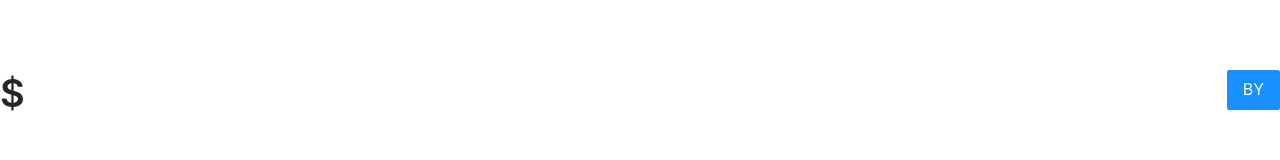
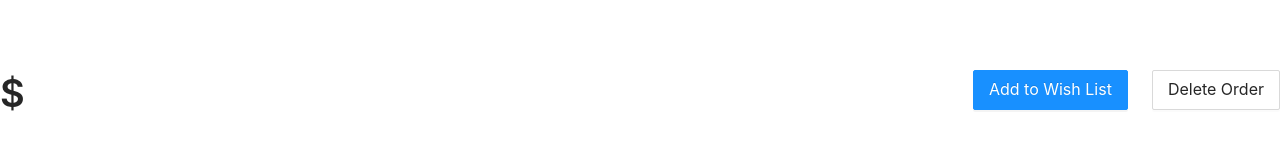
Before and after one commit to Maryna-Serhiichuk/shop-stripe, a React (Create React App) app in the folder front-end/: page /order/1 in a window 1280 px wide. Shown: the part 520-680 px from the top of the page. Built offline with nearby package versions, Linux system fonts and the light colour scheme; no server answers.

Commit message:
order: delete; success page

```diff
--- a/front-end/src/components/form/AddOrderForm.tsx
+++ b/front-end/src/components/form/AddOrderForm.tsx
@@ -1,9 +1,11 @@
 import { FC } from 'react'
-import { Col, Row, Form, Input, InputNumber, message, Upload, Button, Checkbox, Space } from 'antd'
-import { bookGenres, BookGenres } from "../../types/types"
+import { Form, Input, InputNumber, message, Upload, Button, Checkbox, Space } from 'antd'
+import { bookGenres } from "../../types/types"
 import { instance as axios } from "../../request/axios";
+import {useNavigate} from "react-router-dom";
 
 const AddOrderForm: FC = () => {
+	const navigation = useNavigate()
 	const separator = ', '
 
 	const props = {
@@ -25,7 +27,7 @@ const AddOrderForm: FC = () => {
 
 	const addBook = (value: any) => {
 		axios.post('books', ({...value, genres: value.genres.join(separator)}))
-			.then(res => console.log(res))
+			.then(res => res.data === 'Created' && navigation('/catalog'))
 			.catch(err => console.log(err))
 		console.log(value)
 	}
@@ -47,7 +49,7 @@ const AddOrderForm: FC = () => {
 				<Input placeholder={'Year'}/>
 			</Form.Item>
 			<Form.Item name={'price'}>
-				<Input placeholder={'Price'}/>
+				<InputNumber placeholder={'Price'}/>
 			</Form.Item>
 			<Form.Item name={'genres'}>
 				<Checkbox.Group options={bookGenres.map((genre, index) => ({ label: genre.charAt(0).toUpperCase() + genre.slice(1), value: genre, style: {width: '50%', marginRight: 0, padding: '2px 0'} }))} />
--- a/front-end/src/pages/index.tsx
+++ b/front-end/src/pages/index.tsx
@@ -9,6 +9,7 @@ const Catalog = lazy<FC>(() => import('./catalog'))
 const Order = lazy<FC>(() => import('./order'))
 const AddOrder = lazy<FC>(() => import('./add-order'))
 const ShoppingCart = lazy<FC>(() => import('./shopping-cart'))
+const Success = lazy<FC>(() => import('./success'))
 
 const routes: RouteObject[] = [
   {
@@ -35,6 +36,10 @@ const routes: RouteObject[] = [
       {
         element: <ShoppingCart />,
         path: 'shopping-cart'
+      },
+      {
+        element: <Success />,
+        path: 'success'
       }
     //   {
     //     element: <Post />,
--- a/front-end/src/pages/order/index.tsx
+++ b/front-end/src/pages/order/index.tsx
@@ -1,12 +1,13 @@
 import { Button, Col, Row, Typography, Space } from "antd";
 import {FC, useEffect, useState} from "react";
-import {useParams} from "react-router-dom";
+import {useNavigate, useParams} from "react-router-dom";
 import { Section } from "../../components/sections/Section";
 import { Book } from "../../types/types";
 import { instance as axios } from "../../request/axios";
 import {useLocalStorage} from "react-use";
 
 const Order: FC = () => {
+    const navigation = useNavigate()
     const { id } = useParams()
     const [book, setBook] = useState<Book | null>(null)
     const [value, setValue, remove] = useLocalStorage('shopping-card', '')
@@ -33,6 +34,12 @@ const Order: FC = () => {
         axios.post('by-book', ({id: id}))
             .then(res => window.location.replace(res?.data?.checkoutUrl))
             .catch(err => console.log('err', err))
+    }
+
+    const deleteOrder = () => {
+        axios.delete(`/book/${id}`)
+            .then(res => res.data === 'OK' && navigation('success'))
+            .catch(err => console.log(err))
     }
 
     return (
@@ -71,9 +78,18 @@ const Order: FC = () => {
                         </Typography.Title>
                     </Col>
                     <Col>
-                        <Button onClick={toShoppingCart} type={'primary'} size={'large'}>
-                            BY
-                        </Button>
+                        <Row gutter={[24,0]}>
+                            <Col>
+                                <Button onClick={toShoppingCart} type={'primary'} size={'large'}>
+                                    Add to Wish List
+                                </Button>
+                            </Col>
+                            <Col>
+                                <Button onClick={deleteOrder} size={'large'}>
+                                    Delete Order
+                                </Button>
+                            </Col>
+                        </Row>
                     </Col>
                 </Row>
             </Space>
--- a/front-end/src/pages/shopping-cart/index.tsx
+++ b/front-end/src/pages/shopping-cart/index.tsx
@@ -10,7 +10,7 @@ const ShoppingCart: FC = () => {
     const separator = ', '
     const [value, setValue] = useLocalStorage('shopping-card', '')
     const orderIds = value as string
-    const [orders, setOrders] = useState<Book[]>()
+    const [orders, setOrders] = useState<Book[] | undefined>()
     const [checkedOrders, setCheckedOrders] = useState<string[]>([])
 
     useEffect(() => {
@@ -88,7 +88,7 @@ const ShoppingCartCard: FC<{item: Book, setLocalStorage: (id:string) => void}> =
                         <Col span={24}>
                             <Row justify={'space-between'} style={{fontSize:24}}>
                                 <Col>
-                                    <NavLink to={`book/${item._id}`}>{item.name}</NavLink>
+                                    <NavLink to={`/order/${item._id}`}>{item.name}</NavLink>
                                 </Col>
                                 <Col>
                                     <Typography.Text>
--- /dev/null
+++ b/front-end/src/pages/success/index.tsx
@@ -0,0 +1,24 @@
+import {FC} from "react";
+import {Section} from "../../components/sections/Section";
+import {Button, Col, Row, Typography} from "antd";
+import {NavLink} from "react-router-dom";
+
+const Success: FC = () => {
+    return <Section>
+        <Typography.Title level={2}>The Payment is Success</Typography.Title>
+        <Row gutter={[20,0]}>
+            <Col>
+                <NavLink to={'shopping-cart'}>
+                    <Button type={'primary'}>Return to my Wish List</Button>
+                </NavLink>
+            </Col>
+            <Col>
+                <NavLink to={'catalog'}>
+                    <Button>Go to Catalog</Button>
+                </NavLink>
+            </Col>
+        </Row>
+    </Section>
+}
+
+export { Success as default }
```
Also changed, not shown: 1 other file (tests, documents, lock files or other folders).
